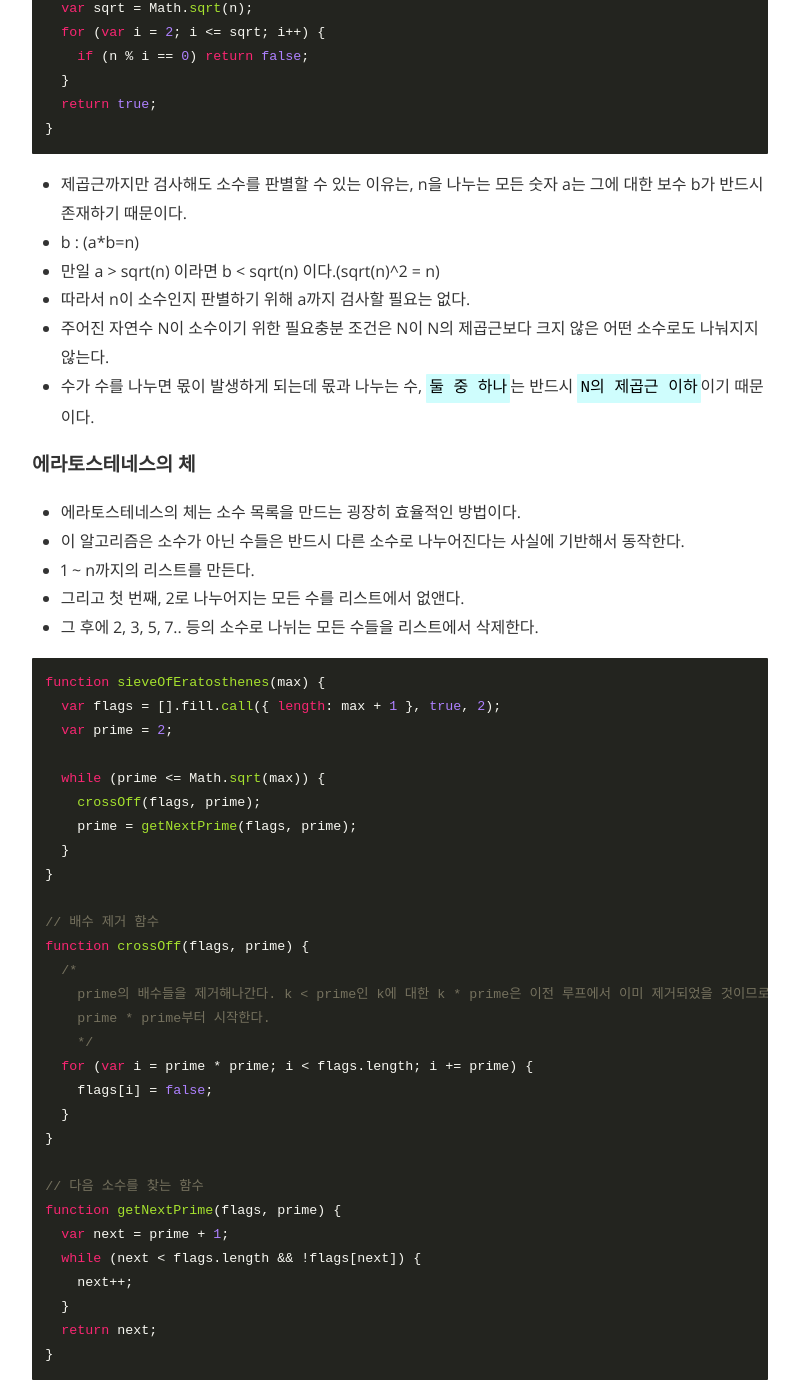
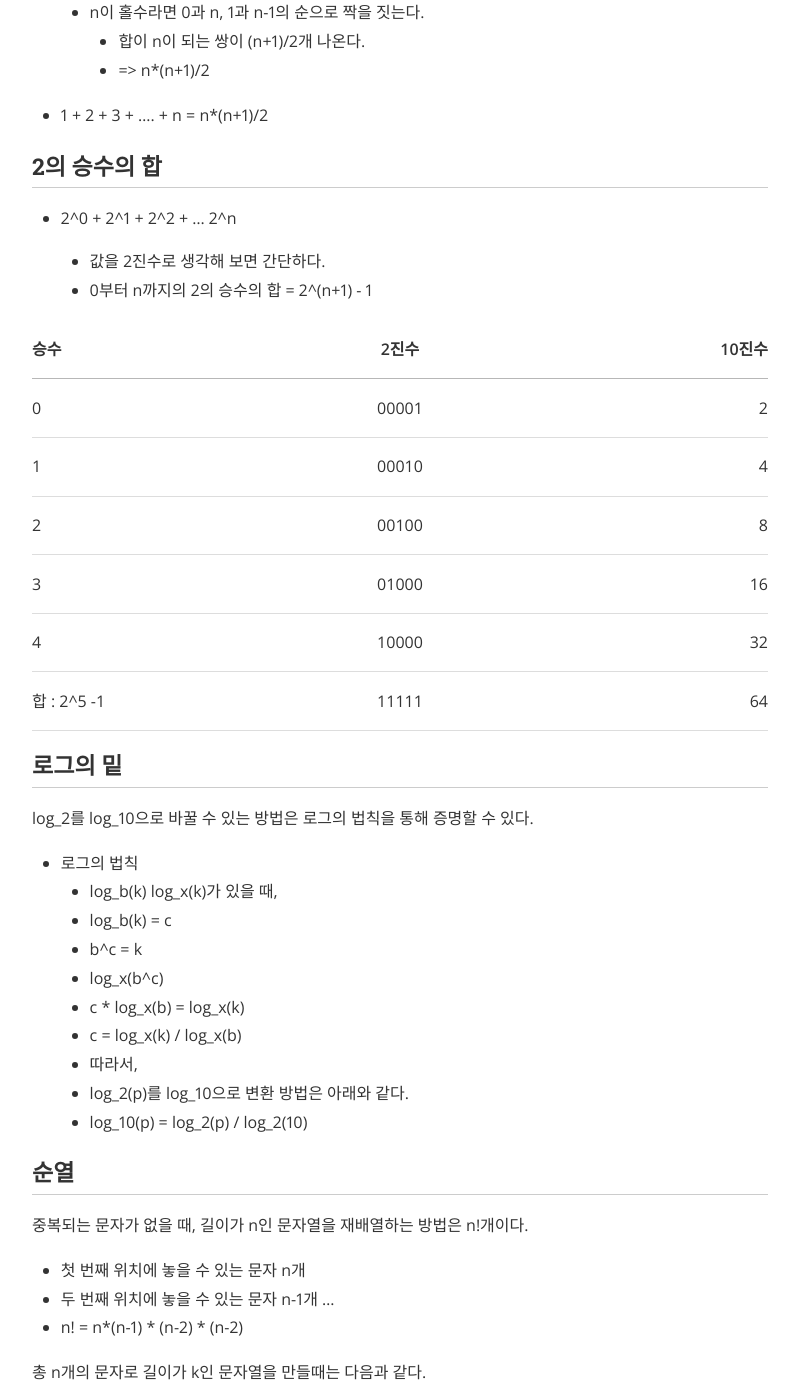
Before and after one commit to iamsjy17/iamsjy17.github.io, a Jekyll site: the page built from _posts/2019-05-10-basicmath.markdown, in a window 1280 px wide and 1400 px high, scrolled down 1584 px. Shown: the whole window, without its empty margins (240-1039 px from the left). Built offline with Jekyll 4.4.1, drawn with Linux system fonts in a browser that asks for light colours; nearby versions of some CDN libraries; some web fonts are replaced; comment, search, counter and statistics services are not loaded; some of the changed text lies outside the part shown.

Commit message:
[수정] 알고리즘 카테고리

````diff
--- a/_posts/2019-05-08-bigo.markdown
+++ b/_posts/2019-05-08-bigo.markdown
@@ -1,6 +1,6 @@
 ---
 layout: post
-title: "[알고리즘_기초] Big-O 표기법"
+title: "[알고리즘] Big-O 표기법"
 date: 2019-05-08 19:00:00
 author: 송튜디오
 categories: 알고리즘_기초
--- a/_posts/2019-05-09-bitop.markdown
+++ b/_posts/2019-05-09-bitop.markdown
@@ -1,6 +1,6 @@
 ---
 layout: post
-title: "[알고리즘_기초] 비트 조작하기"
+title: "[알고리즘] 비트 조작하기"
 date: 2019-05-09 19:00:00
 author: 송튜디오
 categories: 알고리즘_기초
--- a/_posts/2019-05-10-basicmath.markdown
+++ b/_posts/2019-05-10-basicmath.markdown
@@ -1,116 +1,15 @@
 ---
 layout: post
-title: "[알고리즘_기초] 알고리즘에 필요한 수학 정리"
+title: "[알고리즘] 알고리즘에 필요한 기초 수학 정리"
 date: 2019-05-09 19:00:00
 author: 송튜디오
-categories: 알고리즘_기초
+categories: 알고리즘_수학
 tags: 수학 알고리즘 에라토스테네스의체 에라토스테네스 순열 소수
 ---
 
+# 수학
+
 알고리즘 문제 풀이에 많이 등장하는 수학 문제들과 유용하게 사용할 수 있는 몇 가지 수학들입니다.
-
-### 소수
-
-소수는 자신보다 작은 두 개의 자연수를 곱하여 만들 수 없는 1보다 큰 자연수이다.
-
-- 모든 자연수는 소수의 곱으로 나타낼 수 있다는 규칙이 있다.
-- 84 = 2^2 _ 3^1 _ 5^0 _ 7^1 _ 11^0 _ 13^0 _ 17^0 \* ...
-  - 위 수식에서 많은 소수의 지수 부분이 0이다.
-- 가분성(divisibility)
-  - 어떤 수 x로 y를 나눌 수 있으려면 x를 소수의 곱으로 분할하였을 때,
-  - 나열되는 모든 소수는 y를 소수의 곱으로 분할하였을 때 나열되는 모든 소수들의 부분집합이다.
-  - x = 2^j0 _ 3^j1 _ 5^j2 _ 7^j3 _ 11^j4 \* .. 이고,
-  - y = 2^k0 _ 3^k1 _ 5^k2 _ 7^k3 _ 11^k4 \* .. 일 때,
-  - x가 y로 나누어 떨어지면 ji <= ki를 만족한다.
-  - 즉, x/y를 만족하려면 모든 i에 대해 ji <= ki를 만족해야 한다.
-
-#### x와 y의 최대공약수(greatest common divisor)
-
-gcd(x, y) = 2^min(j0, k0) _ 3^min(j1, k1) _ 5^min(j2, k2) \* ...
-
-#### x와 y의 최소공배수(least common multiple)
-
-lcm(x, y) = 2^max(j0, k0) _ 3^max(j1, k1) _ 5^max(j2, k2) \* ...
-
-#### 소수 판별
-
-어떤 수 n이 소수인지 여부를 판별하는 가장 단순한 방법은 2에서 n-1까지 루프를 돌면서 나누어지는 경우가 있는지 확인하는 것이다.
-
-```js
-function primeNaive(n) {
-  if (n < 2) {
-    return false;
-  }
-  for (var i = 2; i < n; i++) {
-    if (n % i == 0) return false;
-  }
-  return true;
-}
-```
-
-#### 에라토스테네스의 접근
-
-루프를 n이 아닌 n의 제곱근까지만 돌고도 소수를 판별할 수 있다.
-
-```js
-function primeNaive2(n) {
-  if (n < 2) {
-    return false;
-  }
-  var sqrt = Math.sqrt(n);
-  for (var i = 2; i <= sqrt; i++) {
-    if (n % i == 0) return false;
-  }
-  return true;
-}
-```
-
-- 제곱근까지만 검사해도 소수를 판별할 수 있는 이유는, n을 나누는 모든 숫자 a는 그에 대한 보수 b가 반드시 존재하기 때문이다.
-- b : (a\*b=n)
-- 만일 a > sqrt(n) 이라면 b < sqrt(n) 이다.(sqrt(n)^2 = n)
-- 따라서 n이 소수인지 판별하기 위해 a까지 검사할 필요는 없다.
-- 주어진 자연수 N이 소수이기 위한 필요충분 조건은 N이 N의 제곱근보다 크지 않은 어떤 소수로도 나눠지지 않는다.
-- 수가 수를 나누면 몫이 발생하게 되는데 몫과 나누는 수, `둘 중 하나`는 반드시 `N의 제곱근 이하`이기 때문이다.
-
-#### 에라토스테네스의 체
-
-- 에라토스테네스의 체는 소수 목록을 만드는 굉장히 효율적인 방법이다.
-- 이 알고리즘은 소수가 아닌 수들은 반드시 다른 소수로 나누어진다는 사실에 기반해서 동작한다.
-- 1 ~ n까지의 리스트를 만든다.
-- 그리고 첫 번째, 2로 나누어지는 모든 수를 리스트에서 없앤다.
-- 그 후에 2, 3, 5, 7.. 등의 소수로 나뉘는 모든 수들을 리스트에서 삭제한다.
-
-```js
-function sieveOfEratosthenes(max) {
-  var flags = [].fill.call({ length: max + 1 }, true, 2);
-  var prime = 2;
-
-  while (prime <= Math.sqrt(max)) {
-    crossOff(flags, prime);
-    prime = getNextPrime(flags, prime);
-  }
-}
-
-// 배수 제거 함수
-function crossOff(flags, prime) {
-  /*
-    prime의 배수들을 제거해나간다. k < prime인 k에 대한 k * prime은 이전 루프에서 이미 제거되었을 것이므로
-    prime * prime부터 시작한다.
-    */
-  for (var i = prime * prime; i < flags.length; i += prime) {
-    flags[i] = false;
-  }
-}
-
-// 다음 소수를 찾는 함수
-function getNextPrime(flags, prime) {
-  var next = prime + 1;
-  while (next < flags.length && !flags[next]) {
-    next++;
-  }
-  return next;
-}
-```
 
 ### 확률
 
@@ -160,14 +59,14 @@
   - 값을 2진수로 생각해 보면 간단하다.
   - 0부터 n까지의 2의 승수의 합 = 2^(n+1) - 1
 
-    | 승수        | 2진수 | 10진수 |
-    | ----------- | :---: | -----: |
-    | 0           | 00001 |      2 |
-    | 1           | 00010 |      4 |
-    | 2           | 00100 |      8 |
-    | 3           | 01000 |     16 |
-    | 4           | 10000 |     32 |
-    | 합 : 2^5 -1 | 11111 |     64 |
+| 승수        | 2진수 | 10진수 |
+| ----------- | :---: | -----: |
+| 0           | 00001 |      2 |
+| 1           | 00010 |      4 |
+| 2           | 00100 |      8 |
+| 3           | 01000 |     16 |
+| 4           | 10000 |     32 |
+| 합 : 2^5 -1 | 11111 |     64 |
 
 ### 로그의 밑
 
@@ -209,5 +108,5 @@
 
 ## 참고
 
-- https://ko.wikipedia.org/wiki/소수_(수론)
+- https://ko.wikipedia.org/wiki/
 - 코딩인터뷰 완전정복
--- a/_posts/2019-05-12-binaryheap.markdown
+++ b/_posts/2019-05-12-binaryheap.markdown
@@ -1,9 +1,9 @@
 ---
 layout: post
-title: "[알고리즘_기초] 힙과 힙 정렬"
+title: "[알고리즘] 힙과 힙 정렬"
 date: 2019-05-12 19:00:00
 author: 송튜디오
-categories: 알고리즘_기초
+categories: 알고리즘_정렬
 tags: 힙 이진힙 heap binaryheap 힙정렬
 ---
 
--- a/_posts/2019-05-14-recursion1.markdown
+++ b/_posts/2019-05-14-recursion1.markdown
@@ -1,6 +1,6 @@
 ---
 layout: post
-title: "[알고리즘_기초] Recursion #1"
+title: "[알고리즘] Recursion"
 date: 2019-05-13 19:00:00
 author: 송튜디오
 categories: 알고리즘_기초
--- a/_posts/2019-06-01-mathproblem1.markdown
+++ b/_posts/2019-06-01-mathproblem1.markdown
@@ -65,4 +65,4 @@
 ## 참고
 
 - 코딩인터뷰 완전정복
--
+- https://ko.wikipedia.org/wiki/최대공약수
````
